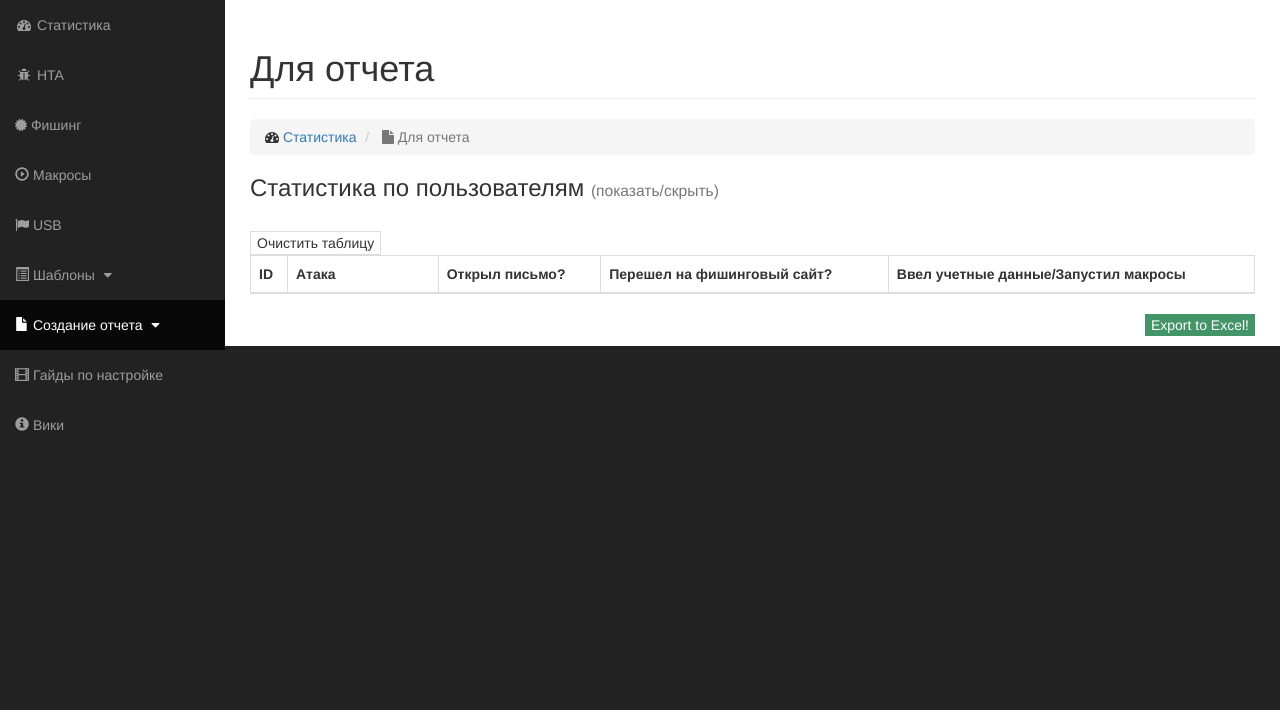
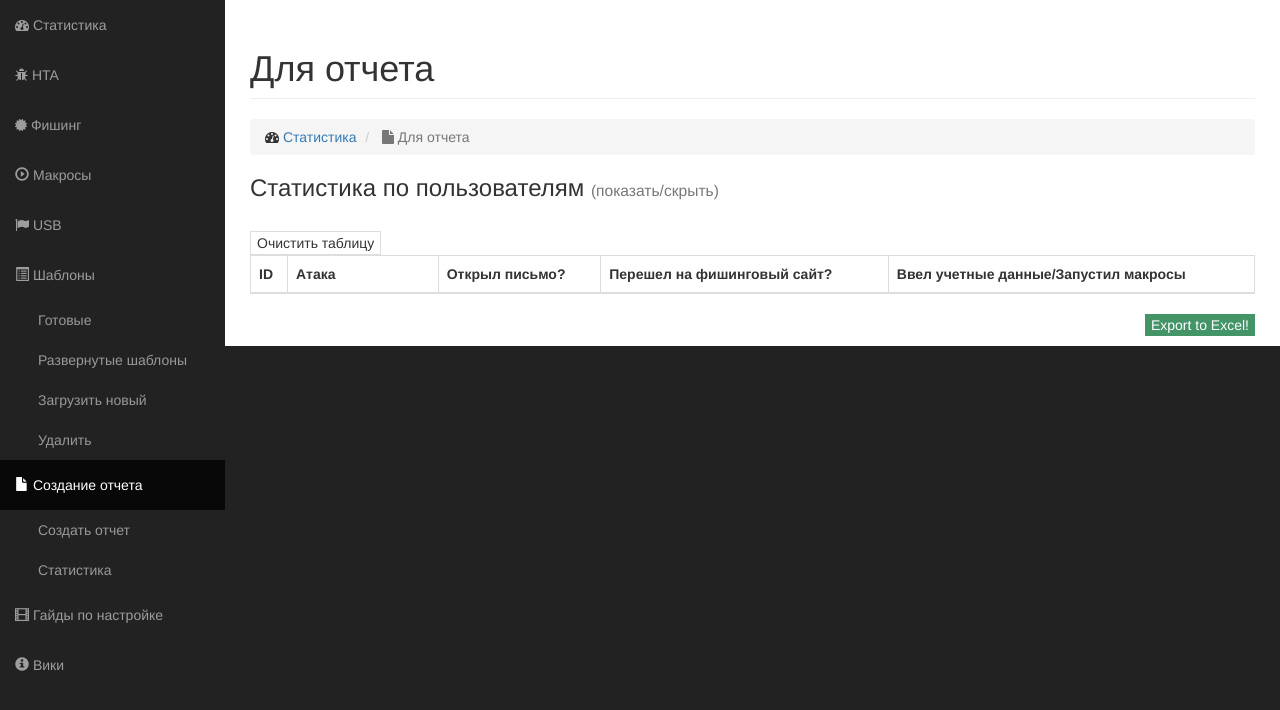
Before and after one commit to ir0njaw/HumanTracker, a PHP site: page /cc/report/statistic.php in a window 1280 px wide. Shown: the part 51-761 px from the top of the page. Run offline with PHP 8.4, Linux system fonts and the light colour scheme; data that the repository does not hold is empty; some libraries are stand-ins or nearby versions.

Commit message:
Update statistic.php

```diff
--- a/cc/report/statistic.php
+++ b/cc/report/statistic.php
@@ -68,10 +68,10 @@
             <div class="collapse navbar-collapse navbar-ex1-collapse">
                 <ul class="nav navbar-nav side-nav">
                     <li>
-                        <a href="../"><i class="fa fa-fw fa-dashboard"></i> Статистика</a>
+                        <a href="../"><i class="fa fa-dashboard"></i> Статистика</a>
                     </li>
                     <li>
-                        <a href="../hta/"><i class="fa fa-fw fa-bug"></i> HTA</a>
+                        <a href="../hta/"><i class="fa fa-bug"></i> HTA</a>
                     </li>
                      <li>
                         <a href="../phishing/"><i class="fa fa-certificate"></i> Фишинг </a>
@@ -83,8 +83,8 @@
                         <a href="../usb/"><i class="fa fa-flag"></i> USB</a>
                     </li>
                     <li>
-                        <a href="javascript:;" data-toggle="collapse" data-target="#demo"><i class="glyphicon glyphicon-list-alt"></i> Шаблоны <i class="fa fa-fw fa-caret-down"></i></a>
-                        <ul id="demo" class="collapse">
+                        <a><i class="glyphicon glyphicon-list-alt"></i> Шаблоны </a>
+                        <ul id="demo">
                             <li>
                                 <a href="../template/">Готовые</a>
                             </li>
@@ -100,8 +100,8 @@
                         </ul>
                     </li>
                     <li class="active">
-                        <a href="javascript:;" data-toggle="collapse" data-target="#demo1"><i class="glyphicon glyphicon-file"></i> Создание отчета <i class="fa fa-fw fa-caret-down"></i></a>
-                        <ul id="demo1" class="collapse">
+                        <a><i class="glyphicon glyphicon-file"></i> Создание отчета </a>
+                        <ul id="demo1">
                             <li>
                                 <a href="../report/">Создать отчет</a>
                             </li>
@@ -140,7 +140,7 @@
 
                 <?php
                 include ("../bd.php");
-
+                mysqli_set_charset($link, "utf8");
                 $query = mysqli_query($link,"SELECT * FROM `logs_common`");
 
 
```
